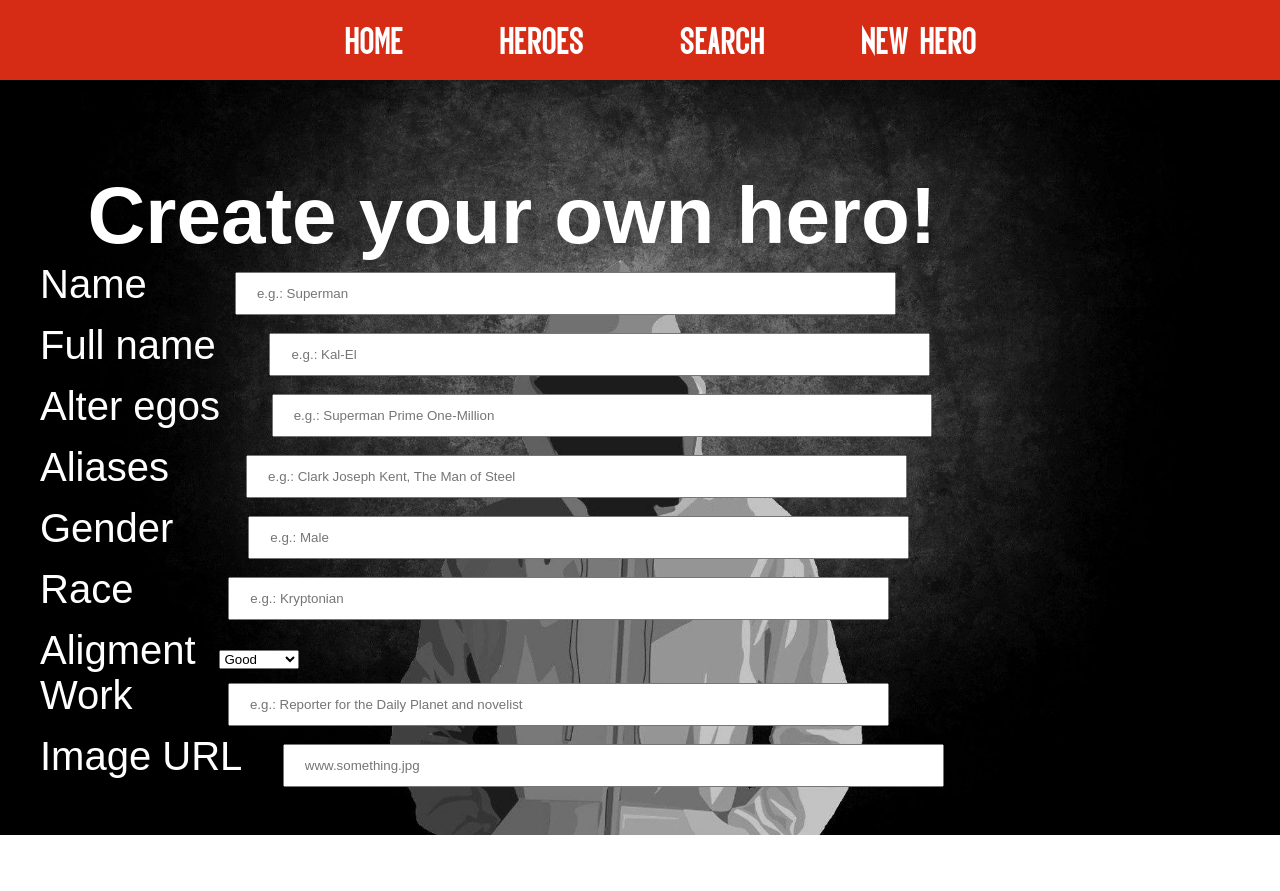
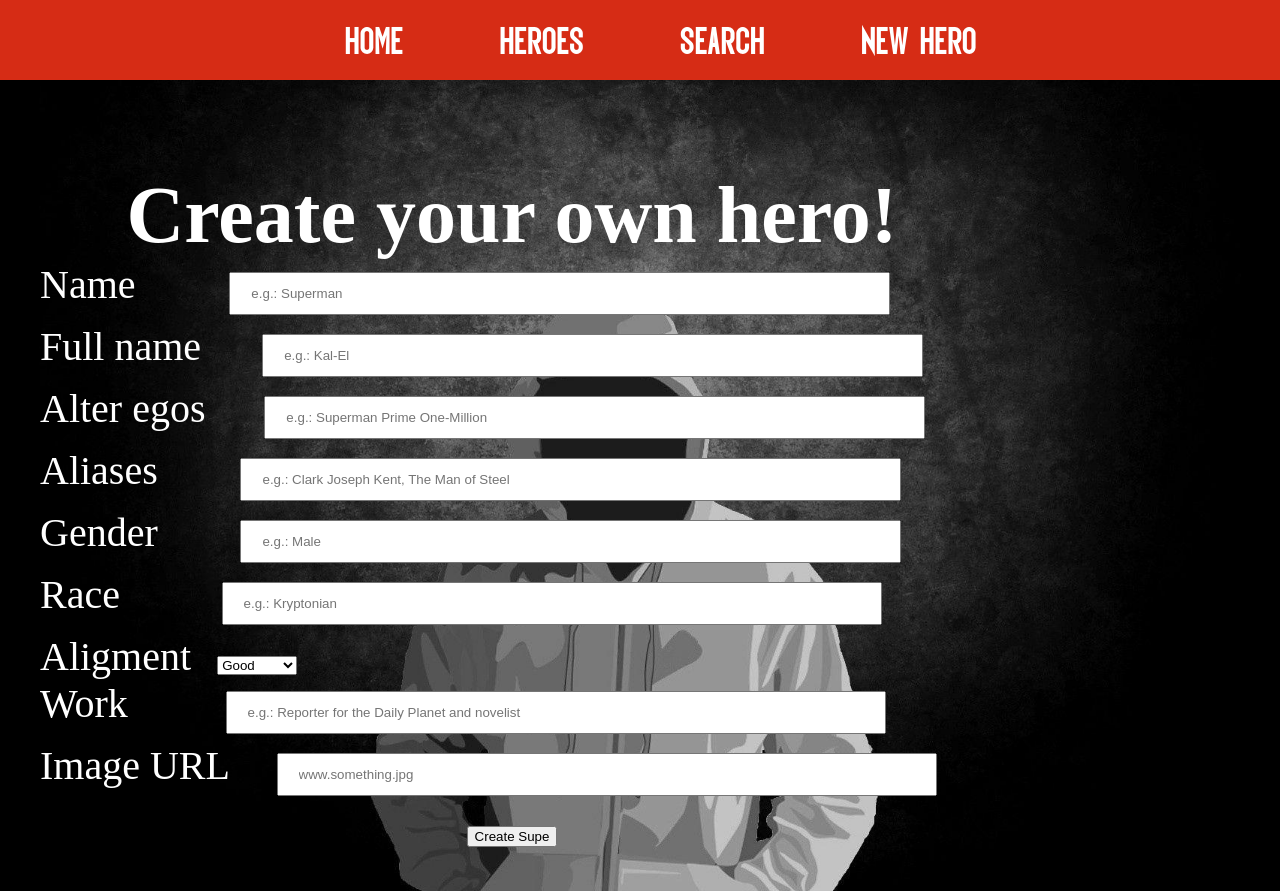
Before and after one commit to AndrisC/webprogketto, a React (Create React App) app: page /newHero in a window 1280 px wide. Before the commit the page ends 835 px from the top, so only its background shows below. Built offline with nearby package versions, Linux system fonts and the light colour scheme.

Commit message:
Hero készítés

```diff
--- a/src/components/heroDetail.js
+++ b/src/components/heroDetail.js
@@ -1,6 +1,5 @@
-import React, {useState, useEffect} from 'react';
+import React, {} from 'react';
 import '../style/HeroDetail.css';
-import ReactDOM from "react-dom";
 import { FontAwesomeIcon } from '@fortawesome/react-fontawesome'
 
 class HeroDetail extends React.Component {
--- a/src/style/newhero.css
+++ b/src/style/newhero.css
@@ -25,16 +25,12 @@
     position: relative;
     padding: 40px;
     width: 80%;
-    font-family: fantasy;
     color: white;
     font-size: 40px;
 }
 
 label {
     float: left;
-}
-.inputs {
-
 }
 
 .inputs input{
--- a/src/view/Home.js
+++ b/src/view/Home.js
@@ -1,5 +1,5 @@
 import React from 'react';
-import '../style/Home.css';
+import '../style/home.css';
 
 export default function Home() {
     return (
--- a/src/view/Search.js
+++ b/src/view/Search.js
@@ -1,12 +1,10 @@
-import React, {useState, useEffect, Component} from 'react';
+import React, {} from 'react';
 import '../style/App.css';
 import '../style/Herocard.css';
 import '../style/Heroes.css';
 import '../style/search.css';
 import { FontAwesomeIcon } from '@fortawesome/react-fontawesome'
-import search from '../rsc/search.png';
 import axios from "axios";
-import {BrowserRouter as Link} from "react-router-dom";
 import HeroDetail from '../components/heroDetail';
 
 
--- a/src/view/newHero.js
+++ b/src/view/newHero.js
@@ -1,41 +1,91 @@
 import React from 'react';
 import '../style/newhero.css';
 
-export default function newHero() {
+export default class newHero extends React.Component {
+
+    constructor (props) {
+        super(props);
+
+        this.state = {
+            hero: {
+                id: Math.random() * 999 + 1000,
+                name: '',
+                fullName: '',
+                alterEgo: '',
+                alias: '',
+                gender: '',
+                race: '',
+                alignment: '',
+                work: '',
+                image: ''
+            }
+        }
+
+        this.handleSave = this.handleSave.bind(this);
+    }
+
+
+
+    handleSave(e) {
+        e.preventDefault(); // prevents page reload
+
+        var hero = this.state.hero;
+        hero['biography'] = {fullName: hero.name};
+        hero['appearance'] = {race: hero.race};
+        hero['image'] = {url: hero.image};
+        hero['full-name'] = hero.fullName;
+
+        let savedHeroes = localStorage.getItem("savedHeroes");
+        if (savedHeroes === null) {
+            savedHeroes = []
+        } else {
+            savedHeroes = JSON.parse(savedHeroes);
+        }
+        savedHeroes.push(this.state.hero);
+        localStorage.setItem("savedHeroes", JSON.stringify(savedHeroes));
+    }
+
+    handleChangeEvent = (e) => {
+        let key = e.target.name;
+        let value = e.target.value;
+        this.state.hero[key] = value;
+    }
+
+    render() {
         return (
             <div id="content-new">
                 <div id="colorise-new">
                     <div id="middle">
-                    <h1 class="create-hero-title">Create your own hero!</h1>
-                    <dv id="new-hero">
-                        <form className="inputs">
+                        <h1 className="create-hero-title">Create your own hero!</h1>
+                        <div id="new-hero">
+                            <form className="inputs" onSubmit={this.handleSave}>
                                 <p>
                                     <label>Name</label>
-                                <input className="name" placeholder="e.g.: Superman" type="text"></input>
+                                    <input name="name" placeholder="e.g.: Superman" type="text" onChange={this.handleChangeEvent}></input>
                                 </p>
                                 <p>
                                     <label>Full name</label>
-                                <input className="full-name" placeholder="e.g.: Kal-El" type="text"></input>
+                                    <input name="fullName" placeholder="e.g.: Kal-El" type="text" onChange={this.handleChangeEvent}></input>
                                 </p>
                                 <p>
                                     <label>Alter egos</label>
-                                <input className="alter-egos" placeholder="e.g.: Superman Prime One-Million" type="text"></input>
+                                    <input name="alterEgo" placeholder="e.g.: Superman Prime One-Million" type="text" onChange={this.handleChangeEvent}></input>
                                 </p>
                                 <p>
                                     <label>Aliases</label>
-                                <input className="aliases" placeholder="e.g.: Clark Joseph Kent, The Man of Steel" type="text"></input>
+                                    <input name="alias" placeholder="e.g.: Clark Joseph Kent, The Man of Steel" type="text" onChange={this.handleChangeEvent}></input>
                                 </p>
                                 <p>
                                     <label>Gender</label>
-                                <input className="gender" placeholder="e.g.: Male" type="text"></input>
+                                    <input name="gender" placeholder="e.g.: Male" type="text" onChange={this.handleChangeEvent}></input>
                                 </p>
                                 <p>
                                     <label>Race</label>
-                                <input className="race" placeholder="e.g.: Kryptonian" type="text"></input>
+                                    <input name="race" placeholder="e.g.: Kryptonian" type="text" onChange={this.handleChangeEvent}></input>
                                 </p>
                                 <div className="custom-select">
                                     <label>Aligment</label>
-                                <select>
+                                    <select name="alignment" onChange={this.handleChangeEvent}>
                                         <option value="0">Good</option>
                                         <option value="1">Bad</option>
                                         <option value="2">Neutral</option>
@@ -44,16 +94,19 @@ export default function newHero() {
                                 </div>
                                 <p>
                                     <label>Work</label>
-                                <input className="work" placeholder="e.g.: Reporter for the Daily Planet and novelist" type="text"></input>
+                                    <input name="work" placeholder="e.g.: Reporter for the Daily Planet and novelist" type="text" onChange={this.handleChangeEvent}></input>
                                 </p>
                                 <p>
                                     <label>Image URL</label>
-                                <input className="img" placeholder="www.something.jpg" type="url"></input>
+                                    <input name="image" placeholder="www.something.jpg" type="url" onChange={this.handleChangeEvent}></input>
                                 </p>
+
+                                <button type="submit">Create Supe</button>
                             </form>
-                    </dv>
+                        </div>
                     </div>
                 </div>
             </div>
         )
     }
+}
```
Also changed, not shown: src/view/Heroes.js (+34 -25 lines). Lines whose indentation alone changed are shown as unchanged.
